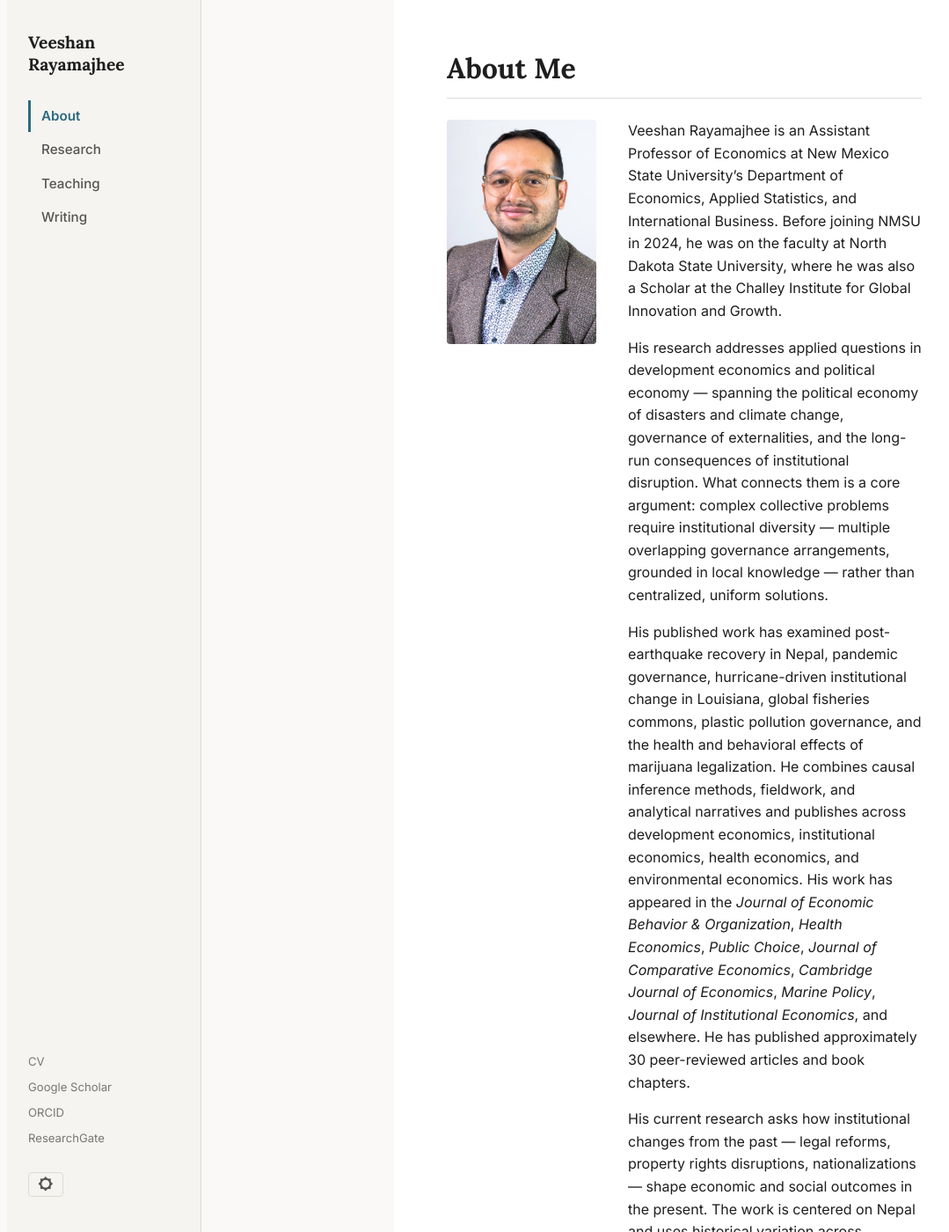
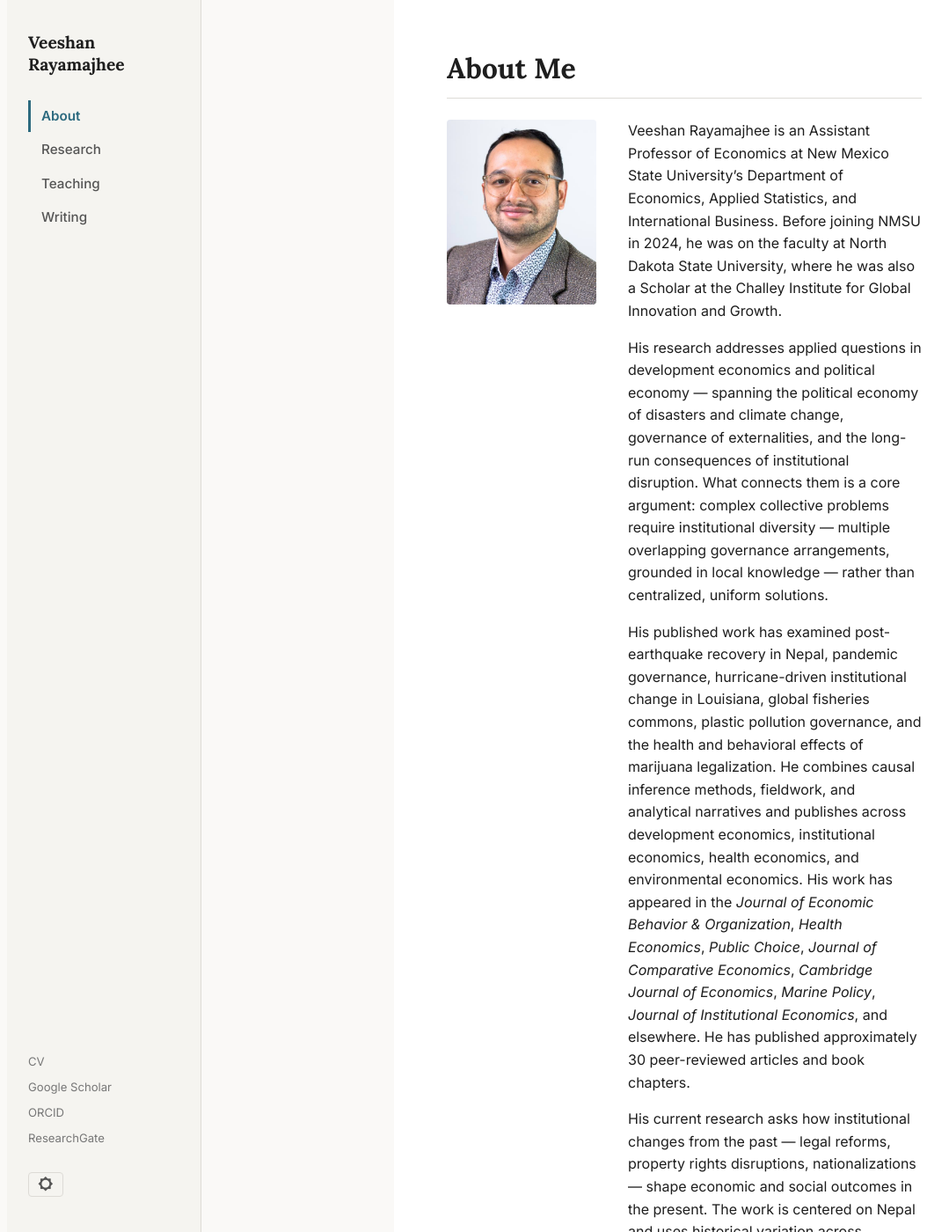
Before and after one commit to veeshanr/veeshanr.github.io, a Jekyll site: the page built from pages/about.md, in a window 1280 px wide and 1400 px high. Shown: the whole window at 88% size, without its empty margins (82-1161 px from the left). Built offline with Jekyll 4.4.1, drawn with Linux system fonts in a browser that asks for light colours.

Commit message:
Fix: constrain profile photo dimensions

```diff
--- a/css/layout.css
+++ b/css/layout.css
@@ -172,7 +172,10 @@
 }
 
 .about-photo img {
-  width: 100%;
+  width: 170px;
+  height: 210px;
+  object-fit: cover;
+  object-position: center top;
   border-radius: 4px;
   display: block;
 }
```
